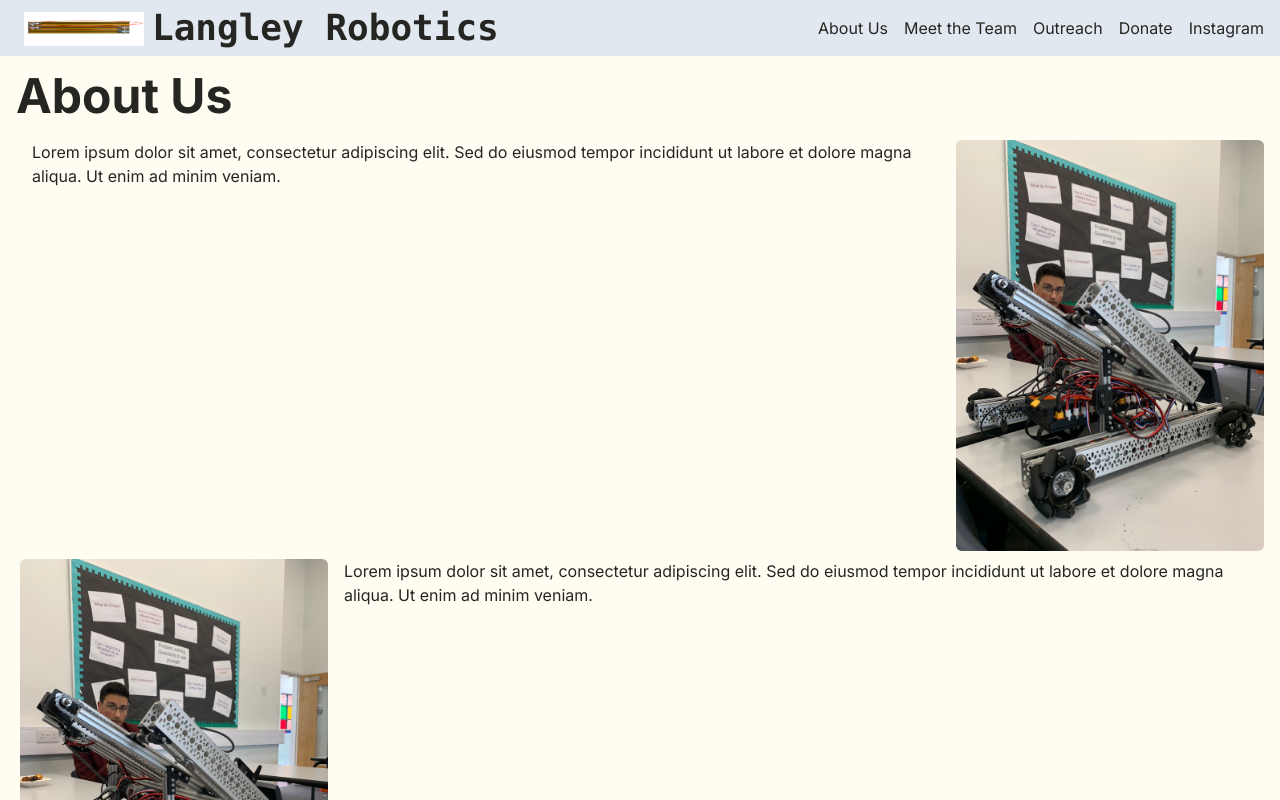
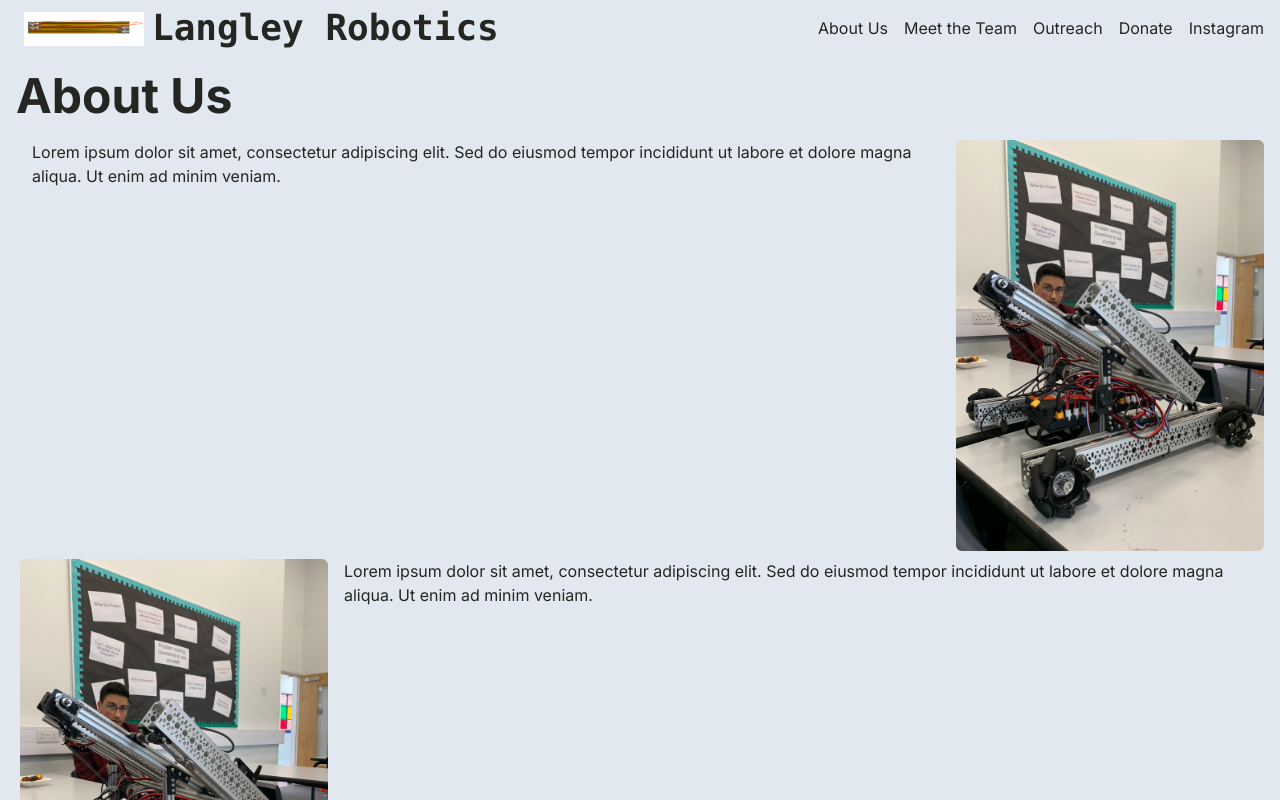
Before and after one commit to outsharded/langley-robotics-website, a Next.js app: page /about in a window 1280 px wide. Shown: the top 800 px of the page. Built offline with nearby package versions, Linux system fonts and the light colour scheme.

Commit message:
Update page.tsx

```diff
--- a/app/(subpages)/about/page.tsx
+++ b/app/(subpages)/about/page.tsx
@@ -4,7 +4,7 @@ import Image from 'next/image';
 
 const HomePage: React.FC = () => {
   return (
-    <div className="text-[#252622] dark:text-[#fffcf2] bg-[#fffcf2] dark:bg-[#403d39]">
+    <div className="text-[#252622] dark:text-[#fffcf2] bg-slate-200 dark:bg-slate-800">
       <Header />
       <main className="p-4">
         <div>
```
